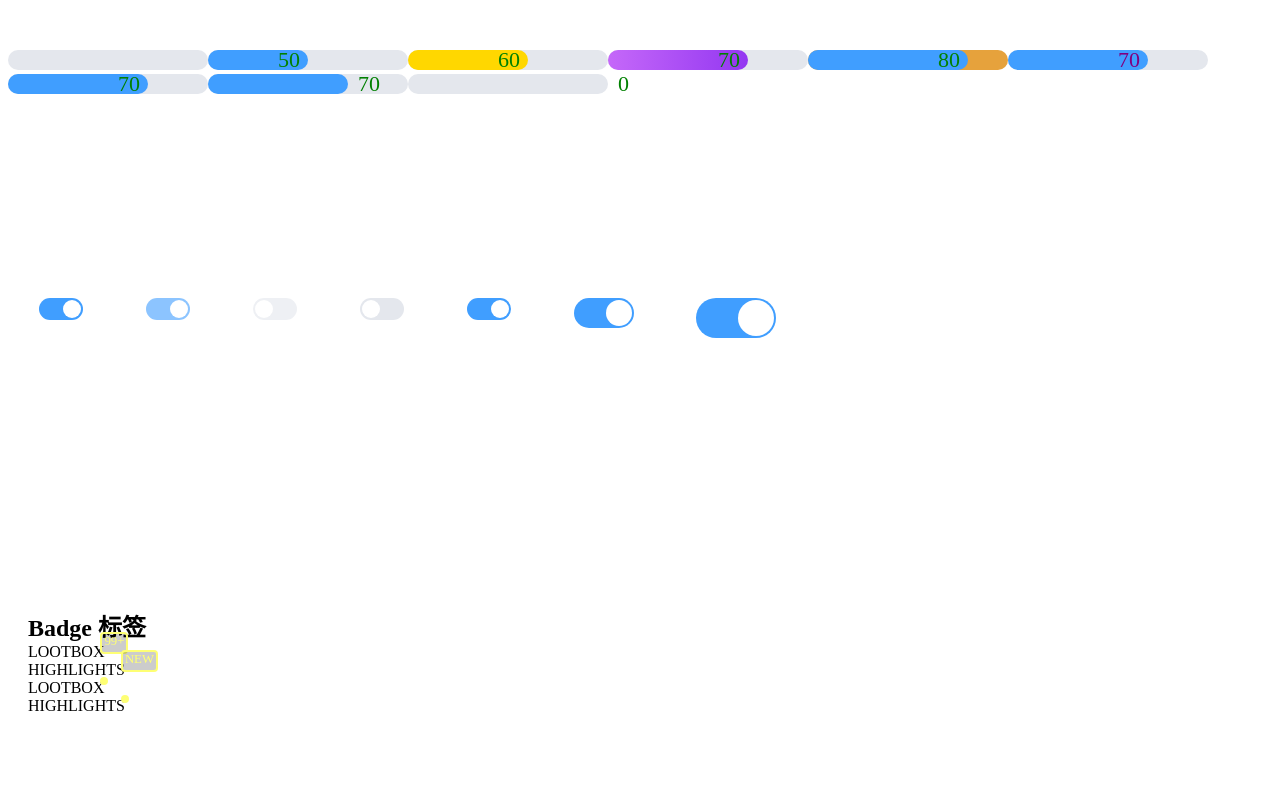
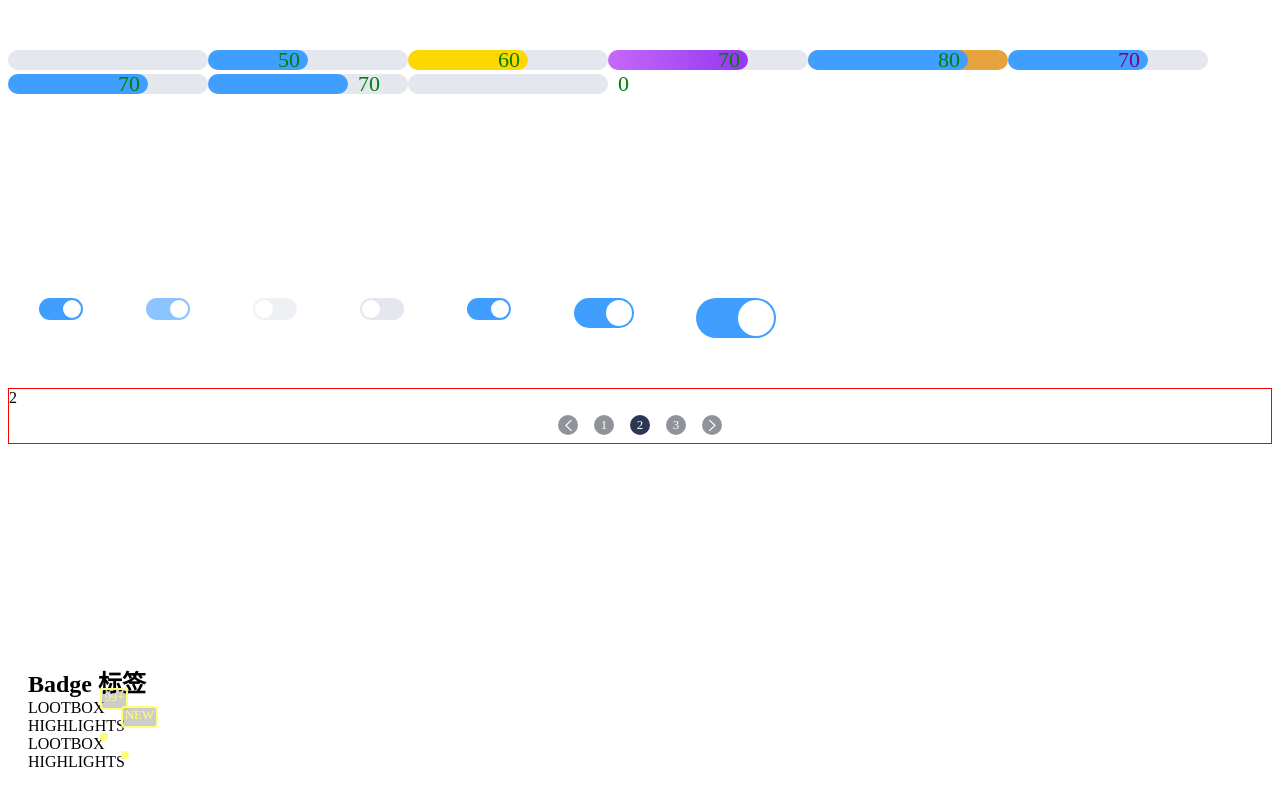
Before and after one commit to yingjieweb/league-ui, a Vue app: page / in a window 1280 px wide. Shown: the top 800 px of the page. Built offline with nearby package versions, Linux system fonts and the light colour scheme.

Commit message:
Basic implement Carousel component

```diff
--- a/src/App.vue
+++ b/src/App.vue
@@ -23,10 +23,15 @@
     </section>
 
     <section style="margin-top: 50px; margin-bottom: 200px;">
-      <lol-carousel>
-        <lol-carousel-item>
-          <div class="item">111</div>
-          <div class="item">111</div>
+      <lol-carousel :selected.sync="carouselSelected">
+        <lol-carousel-item name="1">
+          <div class="box">1</div>
+        </lol-carousel-item>
+        <lol-carousel-item name="2">
+          <div class="box">2</div>
+        </lol-carousel-item>
+        <lol-carousel-item name="3">
+          <div class="box">3</div>
         </lol-carousel-item>
       </lol-carousel>
     </section>
@@ -364,6 +369,7 @@
         switchStatus5: true,
         switchStatus6: true,
         switchStatus7: true,
+        carouselSelected: '1',
       }
     },
     created() {
--- a/src/components/Carousel/LolCarousel.vue
+++ b/src/components/Carousel/LolCarousel.vue
@@ -1,25 +1,239 @@
 <template>
-  <div class="lol-carousel">
+  <div class="lol-carousel"
+       style="border: 1px solid red;"
+       @mouseenter="onMouseEnter"
+       @mouseleave="onMouseLeave">
     <div class="lol-carousel-window">
-      <slot></slot>
+      <div class="lol-carousel-items"
+           @touchstart="onTouchStart"
+           @touchend="onTouchEnd">
+        <slot></slot>
+      </div>
+      <div v-if="isShowIndicators" class="lol-carousel-indicators">
+        <span class="indicator" @click="onClickPrev">
+            <lol-icon color="white" name="left"></lol-icon>
+        </span>
+        <span
+          v-for="index in childrenLength"
+          @click="selectItem(index - 1)"
+          class="indicator"
+          :data-index="index-1"
+          :class="{active: selectedIndex === index - 1}">
+            {{index}}
+          </span>
+        <span class="indicator" @click="onClickNext">
+          <lol-icon color="white" name="right"></lol-icon>
+        </span>
+      </div>
     </div>
   </div>
 </template>
 
-<script lang="js">
-  import LolCarouselItem from "./LolCarouselItem"
+<script>
+  import LolIcon from "../Icon/LolIcon"
 
   export default {
     name: "LolCarousel",
-    components: {
-      LolCarouselItem
-    }
+    comments: {
+      LolIcon
+    },
+    props: {
+      selected: {
+        type: [String, Boolean]
+      },
+      isAutoPlay: {
+        type: [String, Boolean],
+        default: true
+      },
+      autoPlayDelay: {
+        type: Number,
+        default: 3000
+      },
+      isShowIndicators: {
+        type: Boolean,
+        default: true
+      }
+    },
+    data() {
+      return {
+        childrenLength: 0,
+        prevIndex: null,
+        timerId: null,
+        startTouch: {}
+      }
+    },
+    computed: {
+      names() {
+        return this.items.map(child => child.name)
+      },
+      selectedIndex() {
+        const index = this.names.indexOf(this.getSelected())
+        return (index === -1) ? 0 : index
+      },
+      items() {
+        return this.$children.filter((child) => child.$options.name === 'LolCarouselItem')
+      }
+    },
+    methods: {
+      getIsReverse() {
+        let isReverse = this.selectedIndex <= this.prevIndex
+        if (this.timerId) {
+          if (this.prevIndex === this.items.length - 1 && this.selectedIndex === 0) {
+            isReverse = false
+          }
+          if (this.prevIndex === 0 && this.selectedIndex === this.items.length - 1) {
+            isReverse = true
+          }
+        }
+        return isReverse
+      },
+      autoPlay() {
+        if (this.timerId || !this.isAutoPlay) {
+          return
+        }
+        this.timerId = setTimeout(() => {
+          this.updatingSelected()
+        }, this.autoPlayDelay)
+      },
+      selectItem(selectedIndex) {
+        this.prevIndex = this.selectedIndex
+        if (selectedIndex === this.names.length) {
+          selectedIndex = 0
+        }
+        if (selectedIndex === -1) {
+          selectedIndex = this.names.length - 1
+        }
+        this.$emit('update:selected', this.names[selectedIndex])
+      },
+      updatingSelected() {
+        let selectedIndex = this.names.indexOf(this.getSelected())
+        selectedIndex = selectedIndex + 1
+        // Emit event for info new index
+        this.selectItem(selectedIndex)
+
+        this.timerId = setTimeout(() => {
+          this.updatingSelected()
+        }, this.autoPlayDelay)
+      },
+      pause() {
+        // Stop animation
+        window.clearTimeout(this.timerId)
+        // Remove timer ID
+        this.timerId = null
+      },
+      onMouseEnter() {
+        this.pause()
+      },
+      onMouseLeave() {
+        this.autoPlay()
+      },
+      getSelected() {
+        return this.selected || this.items[0].name
+      },
+      updateItems() {
+        this.items.forEach((child) => {
+          child.isReverse = this.getIsReverse()
+          this.$nextTick(() => {
+            child.selected = this.getSelected()
+          })
+        })
+      },
+      onTouchStart(event) {
+        if (event.touches.length > 1) {
+          return
+        }
+        this.pause()
+        this.startTouch = event.touches[0]
+      },
+      onTouchEnd(event) {
+        const endTouch = event.changedTouches[0]
+        const offsetX = endTouch.clientX - this.startTouch.clientX
+        const offsetY = endTouch.clientY - this.startTouch.clientY
+        // Only swipe up or down
+        if (Math.abs(offsetY) / Math.abs(offsetX) > 1) {
+          return
+        }
+        if (offsetX > 0) {
+          this.selectItem(this.selectedIndex - 1)
+        }
+        else {
+          this.selectItem(this.selectedIndex + 1)
+        }
+
+        this.$nextTick(() => {
+          this.autoPlay()
+        })
+      },
+      onClickPrev() {
+        this.selectItem(this.selectedIndex - 1)
+      },
+      onClickNext() {
+        this.selectItem(this.selectedIndex + 1)
+      }
+    },
+    mounted() {
+      this.updateItems()
+      this.autoPlay()
+      this.childrenLength = this.items.length
+      this.prevIndex = this.selected
+    },
+    updated() {
+      this.updateItems()
+    },
   }
 </script>
 
 <style lang="scss" scoped>
+  $--font-size-mini: 0.8em;
+  $--color-white: #fff !default;
+  $--color-black: #000 !default;
+  $--color-info: #909399 !default;
+  $--color-bg: #464F6A !default;
+  $--color-bg-dark: #2B3753 !default;
+
+  $--carousel-indicator-font-size: $--font-size-mini !default;
+  $--carousel-indicator-color: $--color-white !default;
+  $--carousel-indicator-background: $--color-info !default;
+  $--carousel-indicator-hover-background: $--color-bg !default;
+  $--carousel-indicator-active-background: $--color-bg-dark !default;
+  $--carousel-indicator-width: 20px !default;
+  $--carousel-indicator-height: 20px !default;
+
   .lol-carousel {
     width: 100%;
     display: flex;
+    &-window {
+      width: 100%;
+    }
+    &-items {
+      position: relative;
+    }
+    &-indicators {
+      display: flex;
+      align-items: center;
+      justify-content: center;
+      padding: 8px 0;
+      .indicator {
+        margin: 0 8px;
+        display: inline-flex;
+        width: $--carousel-indicator-width;
+        height: $--carousel-indicator-height;
+        line-height: $--carousel-indicator-height;
+        text-align: center;
+        justify-content: center;
+        align-items: center;
+        border-radius: 50%;
+        background: $--carousel-indicator-background;
+        font-size: $--carousel-indicator-font-size;
+        color: $--carousel-indicator-color;
+        transition: background-color .5s;
+        &:hover {
+          background: $--carousel-indicator-hover-background;
+        }
+        &.active {
+          background: $--color-bg-dark;
+        }
+      }
+    }
   }
 </style>
--- a/src/components/Carousel/LolCarouselItem.vue
+++ b/src/components/Carousel/LolCarouselItem.vue
@@ -1,20 +1,34 @@
 <template>
-  <div class="lol-carousel-item" v-if="visible">
-    <slot></slot>
-  </div>
+  <transition name="slide-left">
+    <div class="lol-carousel-item" v-if="isShow" :class="{reverse: isReverse}">
+      <slot></slot>
+    </div>
+  </transition>
 </template>
 
-<script lang="js">
+<script>
   export default {
     name: "LolCarouselItem",
+    props: {
+      name: {
+        type: [String, Boolean],
+        required: true
+      }
+    },
     data() {
       return {
-        visible: false
+        selected: null,
+        isReverse: false
+      }
+    },
+    computed: {
+      isShow() {
+        return this.selected === this.name
       }
     }
   }
 </script>
 
 <style lang="scss" scoped>
-
+  .lol-carousel-item {}
 </style>
```
